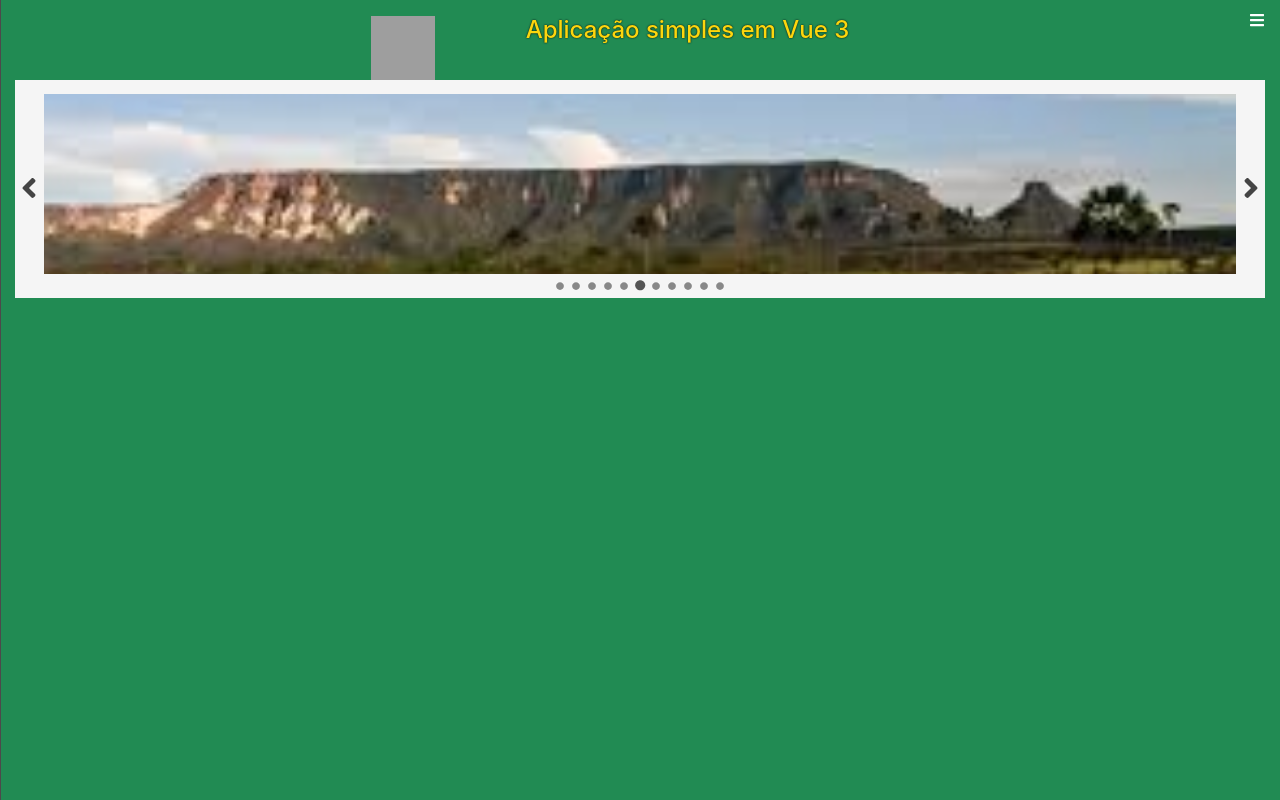
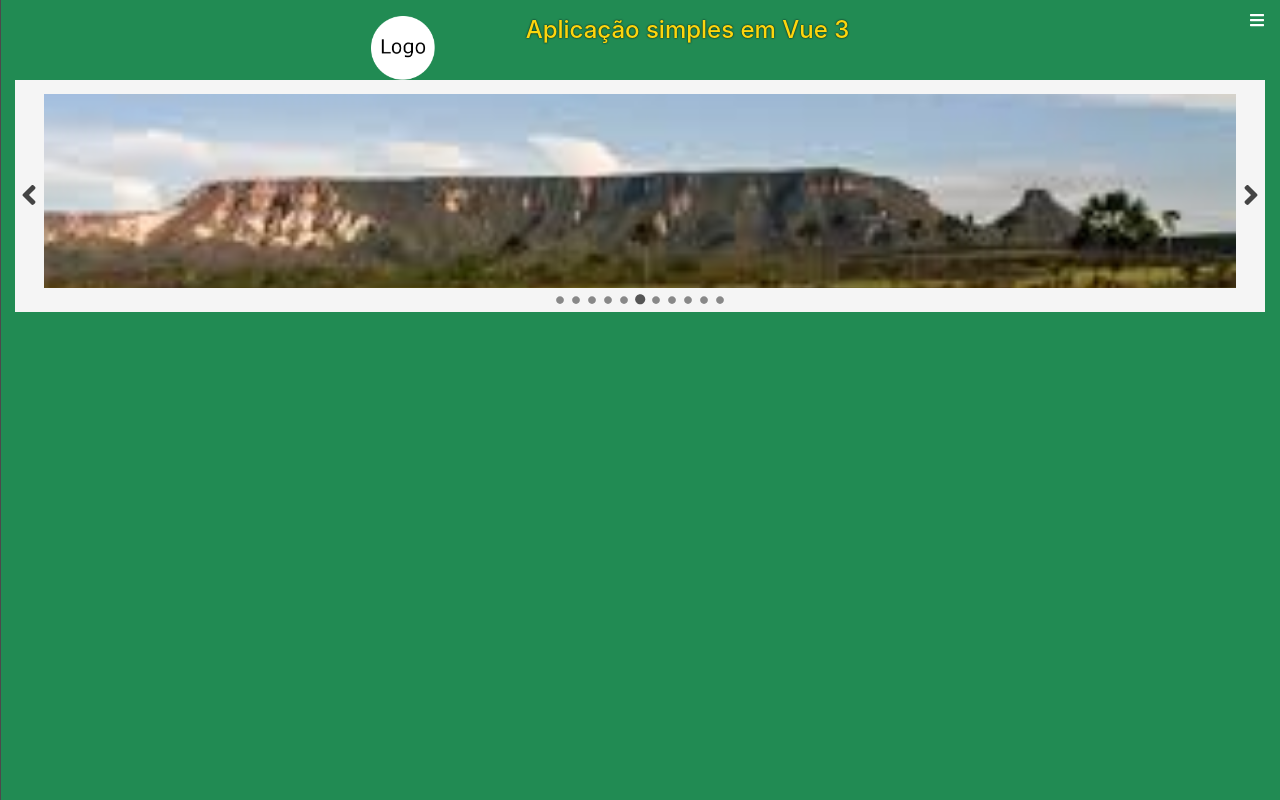
Before and after one commit to elitonluiz1989/vue3-simple-app, a Vue app: page / in a window 1280 px wide. Built offline with nearby package versions, Linux system fonts and the light colour scheme; grey boxes are pictures that could not be loaded; the HTML template or start-up script is replaced by a standard one.

Commit message:
Adjusts on carousel

```diff
--- a/src/components/carousel/AppCarousel.vue
+++ b/src/components/carousel/AppCarousel.vue
@@ -1,14 +1,14 @@
 <template>
   <div :class="styles.default">
     <app-carousel-arrow
-      size="2x"
+      :size="icons.size"
       direction="left"
       @arrow-click="previous()"
       v-show="showArrows"/>
 
 <div class="flex-fill">
     <div
-      :class="styles.container"
+      :class="containerStyles"
       ref="containerElement">
         <slot />
     </div>
@@ -22,7 +22,7 @@
       </div>
 
     <app-carousel-arrow
-      size="2x"
+      :size="icons.size"
       direction="right"
       @arrow-click="next()"
       v-show="showArrows"/>
@@ -30,7 +30,7 @@
 </template>
 
 <script lang="ts">
-import { defineComponent, onMounted, ref} from 'vue';
+import { computed, defineComponent, onMounted, ref} from 'vue';
 import AppCarouselArrow from './AppCarouselArrow.vue';
 import AppCarouselIndicators from './AppCarouselIndicators.vue';
 
@@ -58,12 +58,18 @@ export default defineComponent({
   setup(props) {
     const styles = {
       default: 'carousel d-flex',
-      container: [
-        'carousel_container',
-        'flex-fill',
-        'position-relative'
-      ]
-    }
+      container: {
+        default: [
+          'carousel_container',
+          'flex-fill',
+          'position-relative'
+        ],
+        hasIndicators: 'carousel_container--has-indicators'
+      }
+    };
+    const icons = {
+      size: '2x'
+    };
     const containerElement = ref<HTMLDivElement>();
     const selectedItem = ref(0);
     const numItems = ref(0);
@@ -114,9 +120,17 @@ export default defineComponent({
       }
     });
 
+    // Computed
+    const containerStyles = computed((): string[] => {
+      return props.showIndicators ?
+        [styles.container.hasIndicators, ...styles.container.default] :
+        styles.container.default;
+    });
+
     return {
       // Settings
       styles,
+      icons,
       // Refs
       containerElement,
       // General vars
@@ -125,7 +139,9 @@ export default defineComponent({
       // methods
       setSelectedItem,
       previous,
-      next
+      next,
+      // computed
+      containerStyles
     }
   }
 })
@@ -142,10 +158,10 @@ export default defineComponent({
       margin: 0;
       padding: 0.9rem 0;
       overflow: hidden;
-    }
 
-    &_indicators {
-      margin-top: -0.9rem;
+      &--has-indicators {
+        padding-bottom: 0;
+      }
     }
   }
 </style>
```
Also changed, not shown: src/assets/img/logo.png (added).
